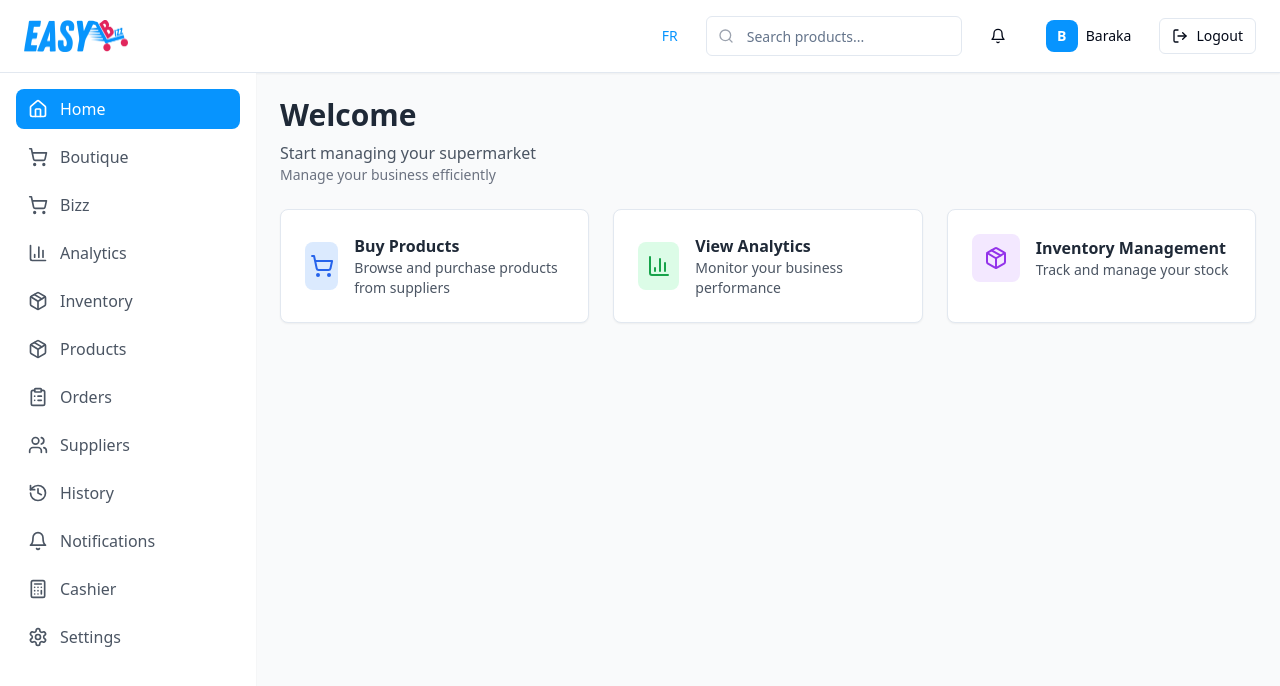
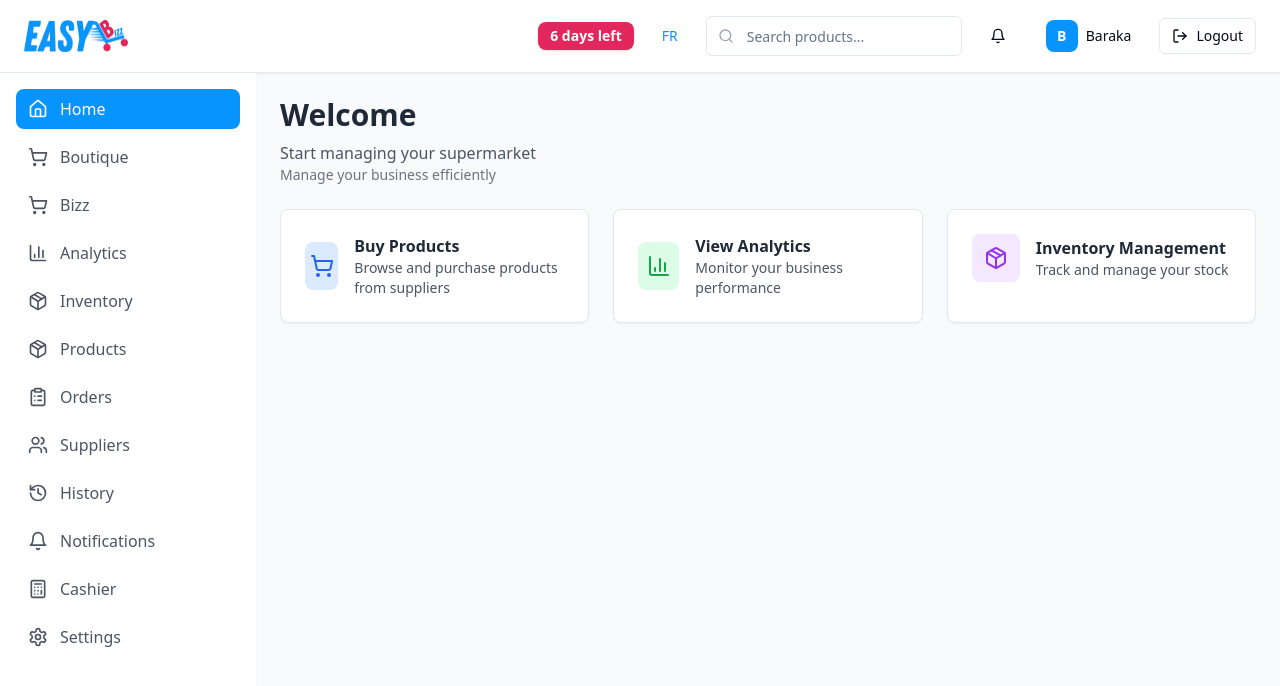
Before and after one commit to PiKa19/easybizz-smart-connect, a React (Vite) app: page /dashboard in a window 1280 px wide. Shown: the top 686 px of the page. Built offline with nearby package versions, Linux system fonts and the light colour scheme.

Commit message:
Add subscription days left indicator
Added a pink-colored section to the top navigation bar in `src/pages/SupplierDashboard.tsx` and `src/components/Dashboard.tsx` to display a random number of days left in the subscription.

```diff
--- a/src/components/Dashboard.tsx
+++ b/src/components/Dashboard.tsx
@@ -1,4 +1,4 @@
-import React, { useState, useContext } from 'react';
+import React, { useState, useContext, useMemo } from 'react';
 import {
   Home,
   ShoppingCart,
@@ -36,6 +36,9 @@ const Dashboard = ({ onLogout }: DashboardProps) => {
   const { t } = useContext(LanguageContext);
   const [activeSection, setActiveSection] = useState('home');
   const [isProfileOpen, setIsProfileOpen] = useState(false);
+
+  // Add random days left calculation (between 2 and 19 for demo)
+  const daysLeft = useMemo(() => Math.floor(Math.random() * 18) + 2, []);
 
   const menuItems = [
     { id: 'home', label: t('home'), icon: Home },
@@ -164,8 +167,16 @@ const Dashboard = ({ onLogout }: DashboardProps) => {
             />
           </div>
           <div className="flex items-center gap-4">
+            {/* --- Subscription Days Left Section (Pink) --- */}
+            <div
+              className="relative flex items-center rounded-lg px-3 py-1 bg-[#E1275C] text-white font-semibold text-sm shadow hover:bg-[#C91F4F] transition-colors"
+              title="Your subscription days left"
+            >
+              {daysLeft} days left
+            </div>
+            {/* --- End Subscription Section --- */}
+
             <LanguageSwitcher />
-
             <div className="relative">
               <Search className="absolute left-3 top-1/2 transform -translate-y-1/2 text-gray-400 w-4 h-4" />
               <Input
@@ -173,11 +184,9 @@ const Dashboard = ({ onLogout }: DashboardProps) => {
                 className="w-64 pl-10"
               />
             </div>
-
             <Button variant="ghost" size="sm">
               <Bell className="w-5 h-5" />
             </Button>
-
             <Button
               variant="ghost"
               size="sm"
@@ -189,7 +198,6 @@ const Dashboard = ({ onLogout }: DashboardProps) => {
               </div>
               <span className="hidden md:inline">Baraka</span>
             </Button>
-
             <Button
               variant="outline"
               size="sm"
```
